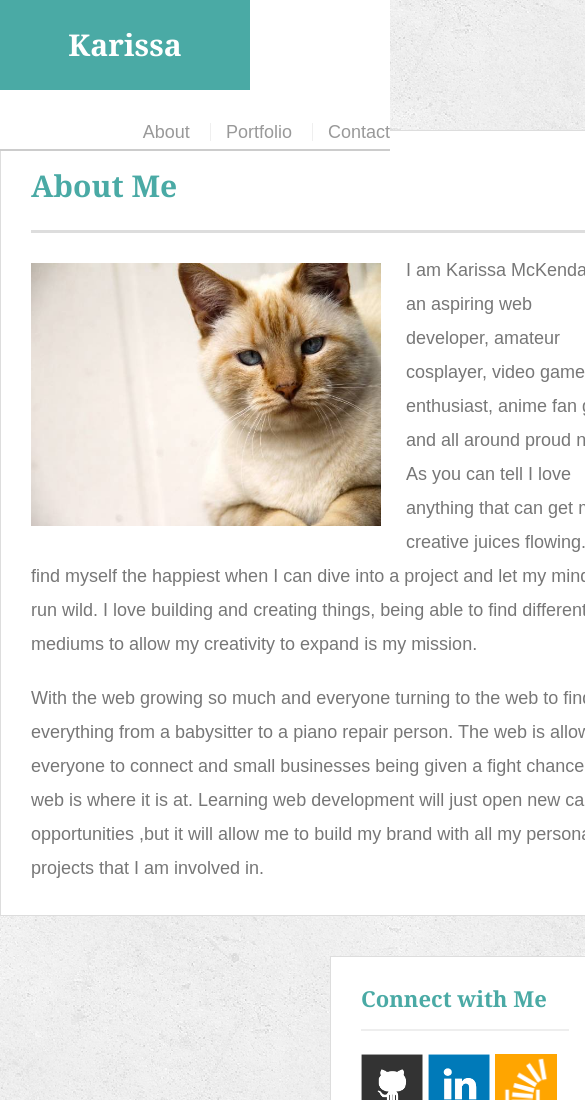
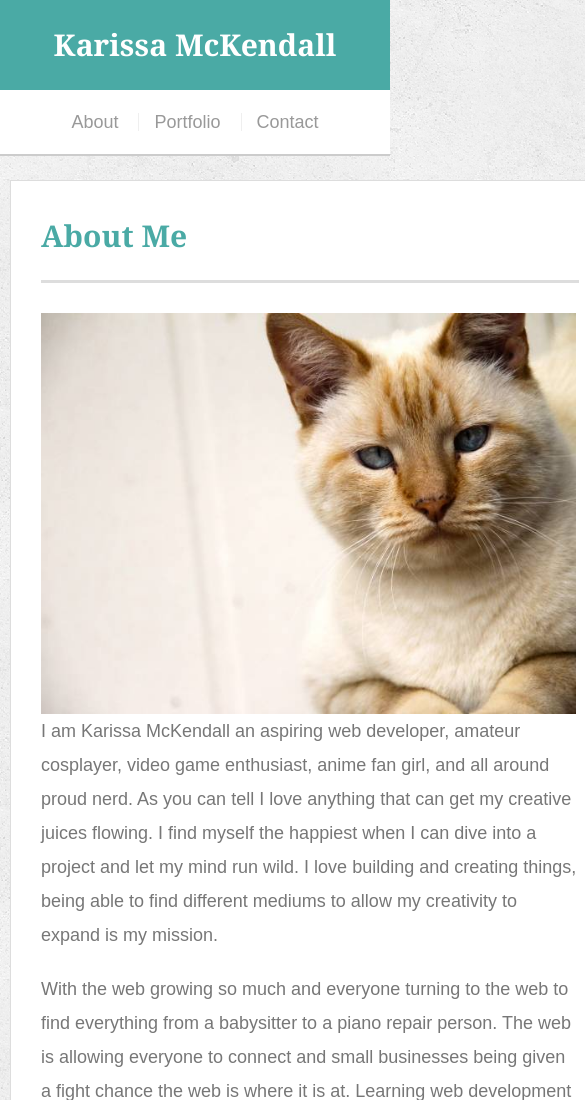
Before and after one commit to Salena0921/React-Powered-Portfolio, a plain HTML site: page recommended-homework-solution/index.html in a window 390 px wide. Shown: the top 1100 px of the page, 585 px wide, since content can reach past the window. Drawn offline with Linux system fonts and the light colour scheme.

Commit message:
updated media query tag for the index.html

```diff
--- a/recommended-homework-solution/assets/css/style.css
+++ b/recommended-homework-solution/assets/css/style.css
@@ -248,29 +248,62 @@ input[type=submit] {
 @media screen and (max-width: 980px) {
   #main-container {
     width: 400px;
+    margin-left: 120px;
+  }
+ .sidebar{
+   position: absolute;
+   right: 125px;
+ }
+  #logo{
+    margin-left: 120px;
+  }
+  nav{
+    margin-right: 120px;
   }
   .auth-image {
-    width: 350px;
+    width: 325px;
   }
-}
 
 @media screen and (max-width: 768px) {
-  .main-section {
-    width: 750px;
-   }
+  .main-section{
+    margin-top: 15px;
+    margin-left: -70px;
+    width: 768px;
+  }
   .auth-image {
-    width: 590px;
+    width: 300px;
   }
-  .sidebar {
-    width: 700px;
+   #logo{
+    margin-left: 50px;
+  }
+  nav{
+    margin-right: 50px;
+  }
+  .sidebar{
+    position: relative;
+    left: 0px;
+    padding: 30px 150px 30px 30px;
+    max-width: 700px;
   }
 }
 
 @media screen and (max-width: 640px) {
-  #main-container {
+  .main-section{
+    margin-top: 50px;
+    margin-left: -110px;
     width: 600px;
   }
   .auth-image {
-    width: 350px;
+    width: 535px;
+  }
+  nav{
+    text-align: center;
+    width: 100%;
+    margin: 15px;
+  }
+  #logo{
+    text-align: center;
+    width: 100%;
+    margin-left: 0px;
   }
 }
```
